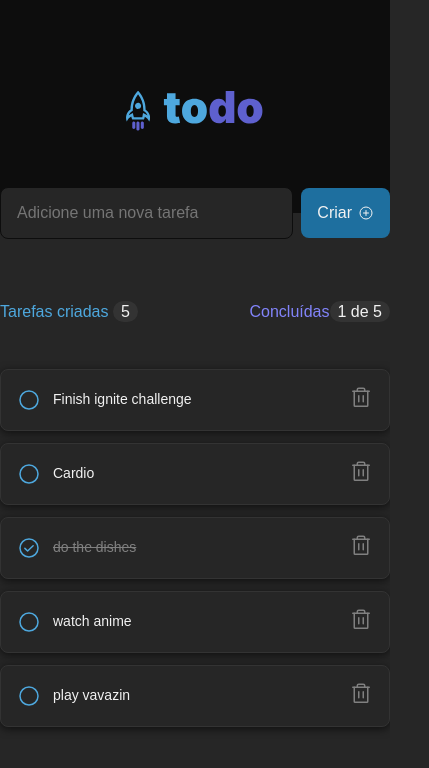
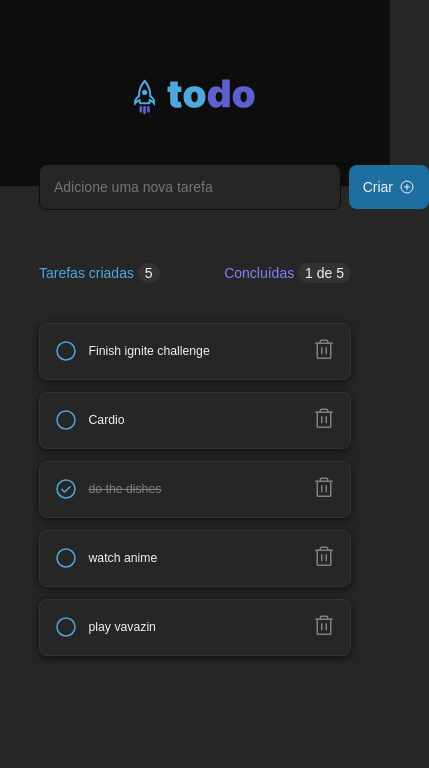
Before and after one commit to BacelarVitor/react-todo, a React (Vite) app: page / in a window 390 px wide. Shown: the top 768 px of the page, 429 px wide, since content can reach past the window. Built offline with nearby package versions, Linux system fonts and the light colour scheme.

Commit message:
add responsividade a listagem de tasks

```diff
--- a/src/App.module.css
+++ b/src/App.module.css
@@ -1,6 +1,21 @@
 .wrapper {
     max-width: 46rem;
-    display: grip;
+    display: grid;
     align-items: center;
     margin: auto;
 }
+
+@media (max-width: 768px) {
+    html {
+        font-size: 87.5%;
+    }
+    .wrapper {
+        max-width: 80%;
+    }
+}
+
+@media (max-width: 320px) {
+    .wrapper {
+        max-width: 90%;
+    }
+}
--- a/src/TodoList.module.css
+++ b/src/TodoList.module.css
@@ -1,4 +1,4 @@
-.wrapper{
+.wrapper {
     display: grid;
     align-items: center;
     width: 100%;
--- a/src/TodoList.tsx
+++ b/src/TodoList.tsx
@@ -14,8 +14,7 @@ export function TodoList({ tasks, handleCheckTask, handleDeleteTask }: TodoListP
             <div className={styles.info}>
                 <p>Tarefas criadas <span>{tasks.length}</span></p>
                 <p>
-                    Concluídas
-                    <span>
+                    Concluídas <span>
                         {tasks.filter(t => t.isDone)?.length + ' de ' + tasks.length}
                     </span>
                 </p>
```
